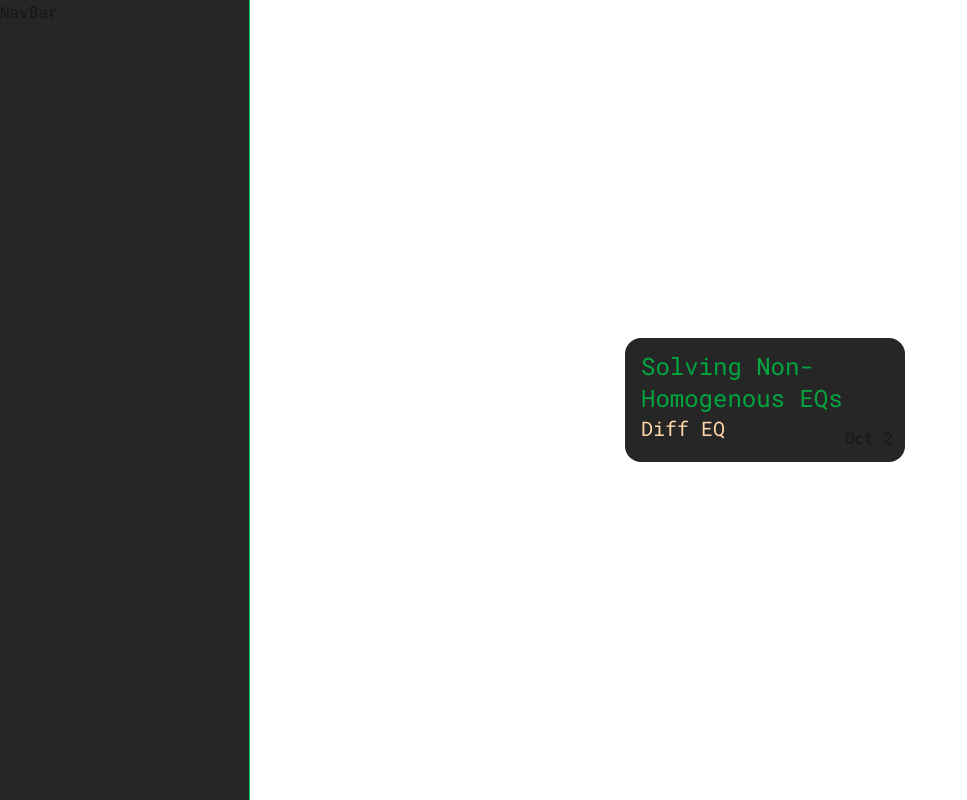
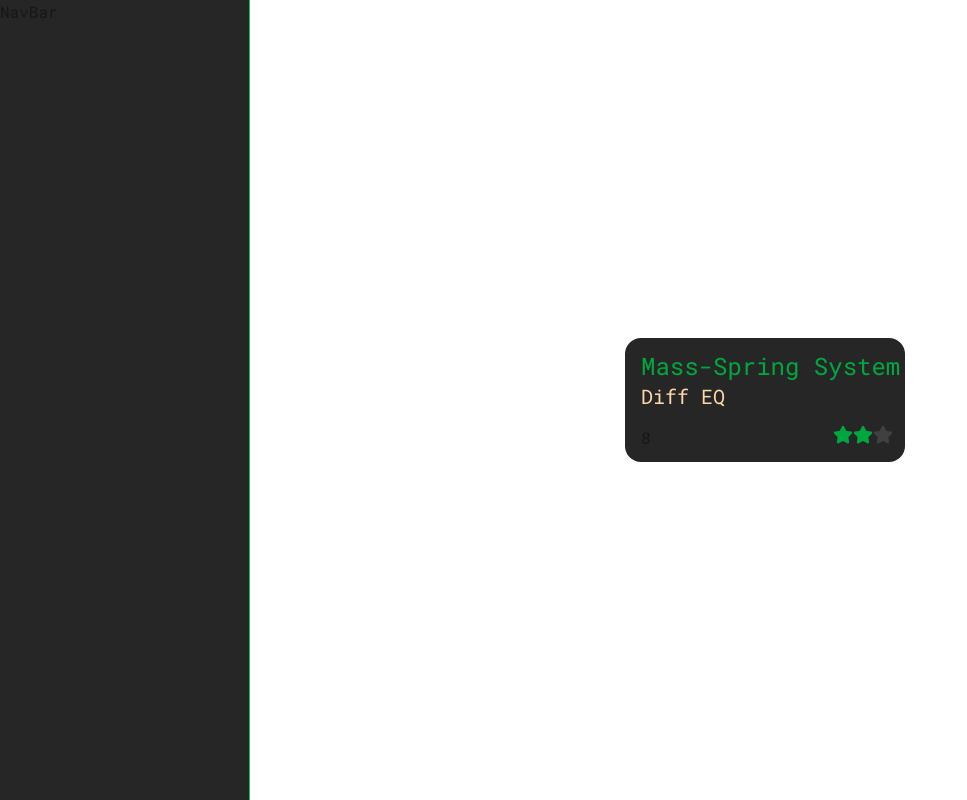
Before and after one commit to Jorgeag2004/study-stack, a Next.js app: page /test in a window 1280 px wide. Shown: the whole page, without its empty margins (0-967 px from the left). Built offline with nearby package versions, Linux system fonts and the light colour scheme.

Commit message:
Added container object to StudyCard

```diff
--- a/src/app/test/page.tsx
+++ b/src/app/test/page.tsx
@@ -1,10 +1,11 @@
 import {LearnCardContainer} from "@/components/LearnCard/LearnCardContainer";
+import {StudyCardContainer} from "@/components/StudyCard/StudyCardContainer";
 
 export default function page(){
 
     return(
         <div className="h-[100%] w-[100%] flex justify-center items-center bg-white">
-            <LearnCardContainer name={"Solving Non-Homogenous EQs"} id={"f4adcfb4-2582-41a9-9a3d-e8bc8ef9009d"} courseId={"f4adcfb4-2582-41a9-9a3d-e8bc8ef9009d"} dateCovered={"2025-10-2"} couseName={"Diff EQ"} />
+            <StudyCardContainer id={"efac2bf1-6294-47e7-a3d4-00fc33849384"} name={"Mass-Spring System"} couseName={"Diff EQ"} starRating={2} lastReview={"2025-10-1"} courseId={"efac2bf1-6294-47e7-a3d4-00fc33849384"}/>
         </div>
     )
 }
--- /dev/null
+++ b/src/components/StudyCard/StudyCardContainer.tsx
@@ -0,0 +1,19 @@
+import { StudyCard }  from './StudyCard'
+import {getDaysDiff} from "@/utils/DateUtils";
+
+interface StudyCardContainerProps {
+    id: string,
+    name: string,
+    couseName: string,
+    starRating: number,
+    lastReview: string,
+    courseId: string
+}
+
+export const StudyCardContainer = (props: StudyCardContainerProps) => {
+    const daysSinceReview: number = getDaysDiff(props.lastReview)
+
+    return (
+        <StudyCard name={props.name} course={props.couseName} daysSinceReview={daysSinceReview} numStars={props.starRating} />
+    )
+}
```
